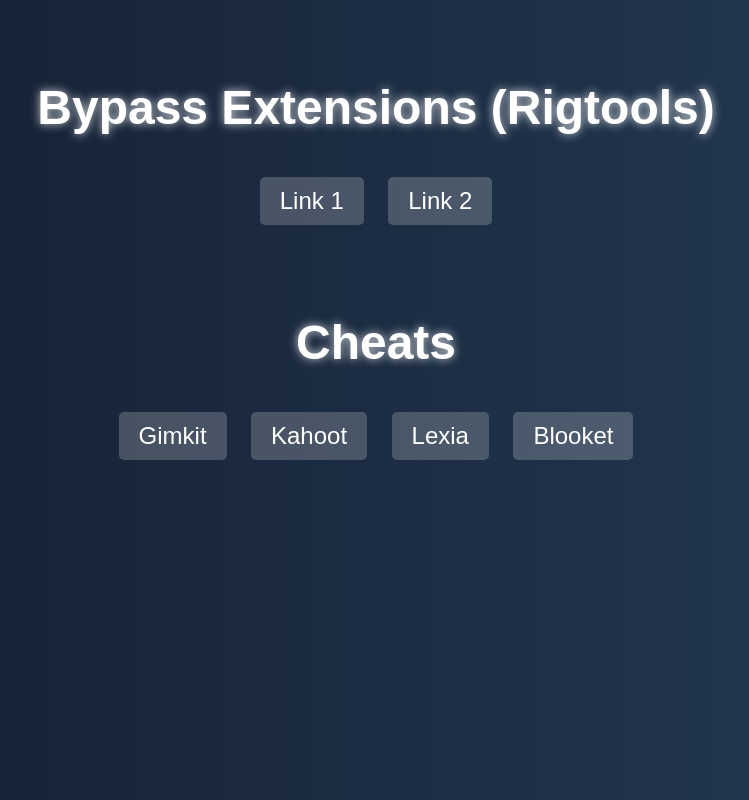
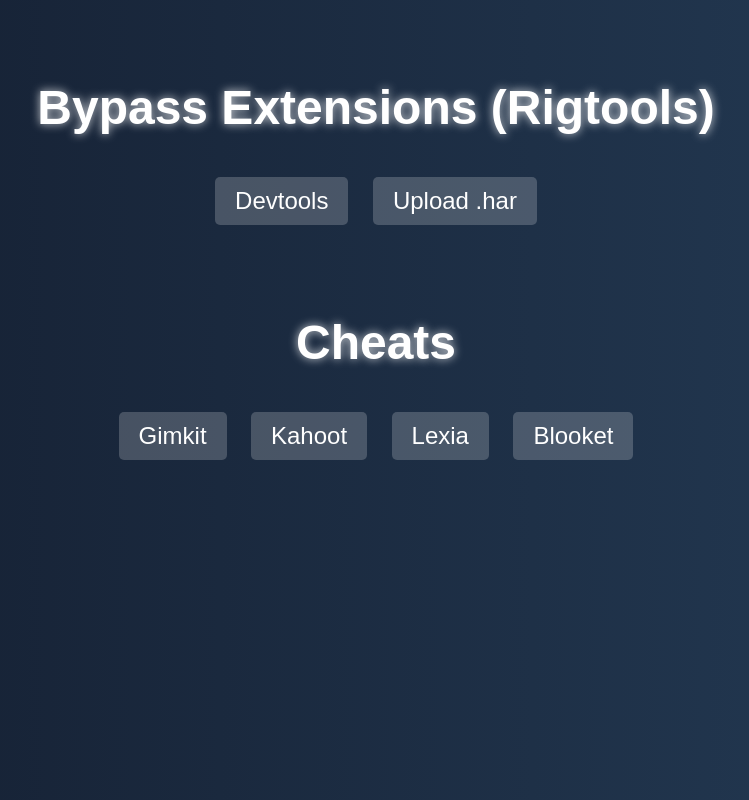
Before and after one commit to XPixelCoderX/cheats, a plain HTML site: page index.html in a window 1280 px wide. Shown: the whole page, without its empty margins (264-1013 px from the left). Drawn offline with Linux system fonts and the light colour scheme.

Commit message:
Update index.html

```diff
--- a/index.html
+++ b/index.html
@@ -47,8 +47,8 @@
     <div class="section">
         <h1>Bypass Extensions (Rigtools)</h1>
         <div class="links">
-            <a class="link-btn" href="devtools://devtools/bundled/devtools_app.html">Link 1</a>
-            <a class="link-btn" href="devtools://devtools/bundled/devtools_app.html?experiments=true&ws=rig.kxtz.dev">Link 2</a>
+            <a class="link-btn" src="devtools://devtools/bundled/devtools_app.html">Devtools</a>
+            <a class="link-btn" src="devtools://devtools/bundled/devtools_app.html?experiments=true">Upload .har </a>
         </div>
     </div>
 
```
